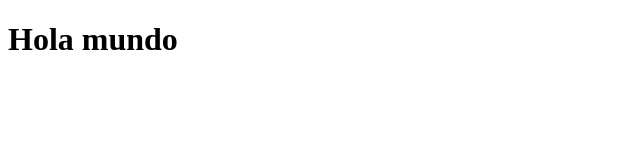
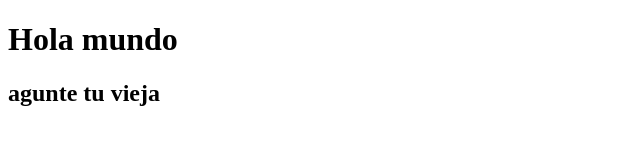
Before and after one commit to MarianoJMedina/ITBANK-FS, a plain HTML site: page index.html in a window 1280 px wide. Shown: the whole page, without its empty margins (0-640 px from the left). Drawn offline with Linux system fonts and the light colour scheme.

Commit message:
Segundo cambio hecho

```diff
--- a/index.html
+++ b/index.html
@@ -8,5 +8,6 @@
 </head>
 <body>
     <h1>Hola mundo</h1>
+    <h2>agunte tu vieja</h2>
 </body>
 </html>
```
